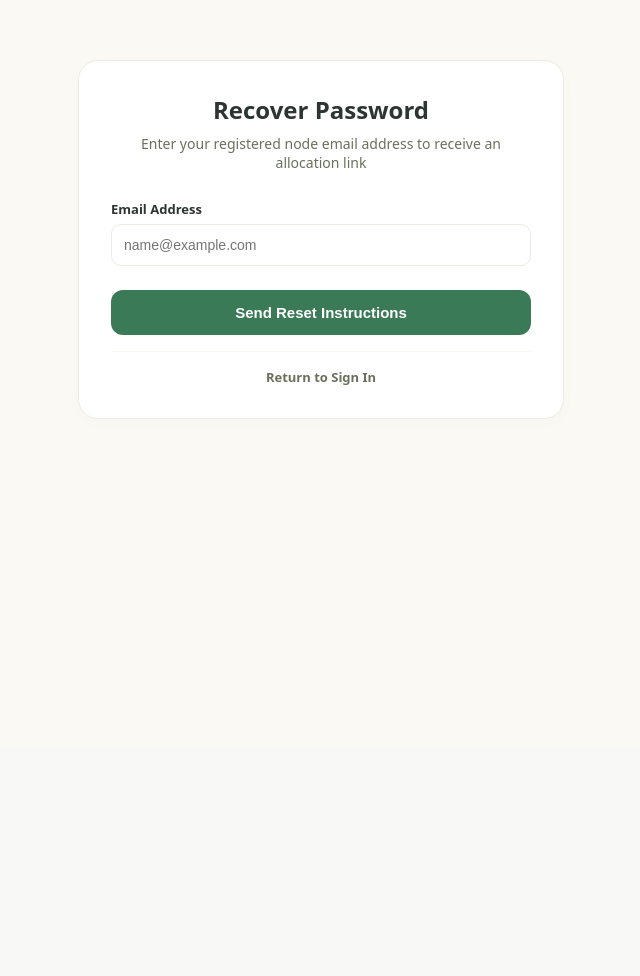
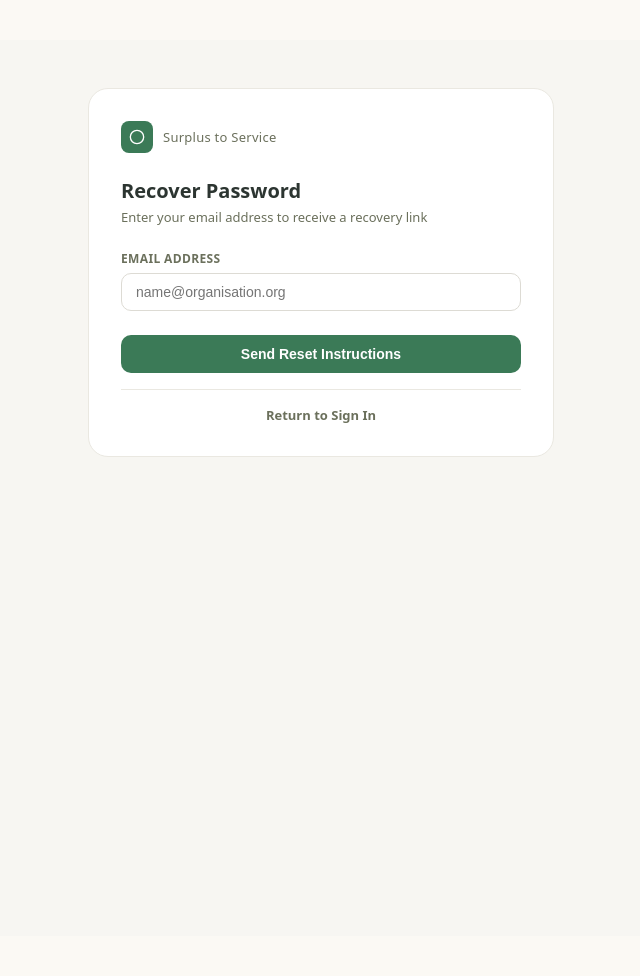
Before and after one commit to smbhargavi25ds-max/SURPLUS-TO-SERVICE, a Flask app: page /forgot-password in a window 1280 px wide. Shown: the part 54-1030 px from the top of the page, without its empty margins (319-959 px from the left). Before the commit the page ends 473 px from the top, so only its background shows below. Run offline with Flask 3, Linux system fonts and the light colour scheme.

Commit message:
fix: resolve broken css inline style layout block strings on forgot password view

```diff
--- a/templates/forgot_password.html
+++ b/templates/forgot_password.html
@@ -1,20 +1,27 @@
 {% extends "base.html" %}
 
-{% block title %}Reset Password - Surplus to Service{% endblock %}
+{% block title %}Reset Password — Surplus to Service{% endblock %}
 
 {% block content %}
-<div style="max-width: 420px; margin: 60px auto; padding: 32px; background: #ffffff; border: 1px solid #eeebe3; border-radius: 20px; box-shadow: 0 4px 16px rgba(0,0,0,0.02); font-family: system-ui, -apple-system, sans-serif;">
+<div style="display: flex; justify-content: center; align-items: flex-start; padding: 48px 16px; min-height: 100vh; background: #f7f6f2;">
+  <div style="width: 100%; max-width: 400px; background: #ffffff; border: 1px solid #eae8e1; border-radius: 20px; padding: 32px; font-family: system-ui, -apple-system, sans-serif;">
 
-    <div style="text-align: center; margin-bottom: 28px;">
-        <h2 style="color: #2c3531; margin: 0 0 8px 0; font-size: 24px; font-weight: 700;">Recover Password</h2>
-        <p style="color: #6b705c; margin: 0; font-size: 14px;">Enter your registered node email address to receive an allocation link</p>
+    <div style="display: flex; align-items: center; gap: 10px; margin-bottom: 24px;">
+      <div style="width: 32px; height: 32px; background: #3b7a57; border-radius: 8px; display: flex; align-items: center; justify-content: center;">
+        <svg width="16" height="16" fill="none" stroke="#fff" stroke-width="2" viewBox="0 0 24 24">
+          <path d="M12 2C6.48 2 2 6.48 2 12s4.48 10 10 10 10-4.48 10-10S17.52 2 12 2z"/>
+        </svg>
       </div>
+      <span style="font-size: 13px; font-weight: 500; color: #6b705c; letter-spacing: 0.02em;">Surplus to Service</span>
+    </div>
+
+    <h2 style="font-size: 20px; font-weight: 600; color: #2c3531; margin: 0 0 4px;">Recover Password</h2>
+    <p style="font-size: 13px; color: #6b705c; margin: 0 0 24px;">Enter your email address to receive a recovery link</p>
 
     {% with messages = get_flashed_messages(with_categories=true) %}
       {% if messages %}
         {% for category, message in messages %}
-                <div style="padding: 12px; margin-bottom: 16px; border-radius: 8px; font-size: 14px; font-weight: 500; text-align: center;
-                    {% if category == 'success' %} background: rgba(59, 122, 87, 0.1); color: #3b7a57; {% else %} background: #fdf2f2; color: #de4437; {% endif %}">
+          <div style="padding: 10px 14px; margin-bottom: 20px; border-radius: 10px; font-size: 13px; background: #edf7f1; color: #2e6e47; border: 1px solid #b8ddc9;">
             {{ message }}
           </div>
         {% endfor %}
@@ -23,19 +30,21 @@
 
     <form action="{{ url_for('forgot_password') }}" method="POST">
       <div style="margin-bottom: 24px;">
-            <label style="display: block; font-size: 13px; font-weight: 600; color: #2c3531; margin-bottom: 6px;">Email Address</label>
-            <input type="email" name="email" placeholder="name@example.com" required
-                   style="width: 100%; padding: 12px; border: 1px solid #eeebe3; border-radius: 10px; font-size: 14px; box-sizing: border-box; outline: none;">
+        <label style="display: block; font-size: 12px; font-weight: 600; color: #6b705c; margin-bottom: 6px; letter-spacing: 0.03em; text-transform: uppercase;">Email Address</label>
+        <input type="email" name="email" placeholder="name@organisation.org" required
+          style="width: 100%; padding: 10px 14px; border: 1px solid #dddbd4; border-radius: 10px; font-size: 14px; color: #2c3531; background: #fff; box-sizing: border-box; outline: none;">
       </div>
 
-        <button type="submit" style="width: 100%; background: #3b7a57; color: #ffffff; padding: 14px; border: none; border-radius: 12px; font-size: 15px; font-weight: 600; cursor: pointer; margin-bottom: 16px;">
+      <button type="submit"
+        style="width: 100%; padding: 11px; background: #3b7a57; color: #fff; border: none; border-radius: 10px; font-size: 14px; font-weight: 600; cursor: pointer; margin-bottom: 16px;">
         Send Reset Instructions
       </button>
     </form>
 
-    <div style="text-align: center; border-top: 1px solid #fbf9f4; padding-top: 16px; font-size: 13px;">
+    <div style="text-align: center; border-top: 1px solid #eae8e1; padding-top: 16px; font-size: 13px;">
       <a href="{{ url_for('login') }}" style="color: #6b705c; font-weight: 600; text-decoration: none;">Return to Sign In</a>
     </div>
 
   </div>
+</div>
 {% endblock %}
```
Lines whose indentation alone changed are shown as unchanged.
